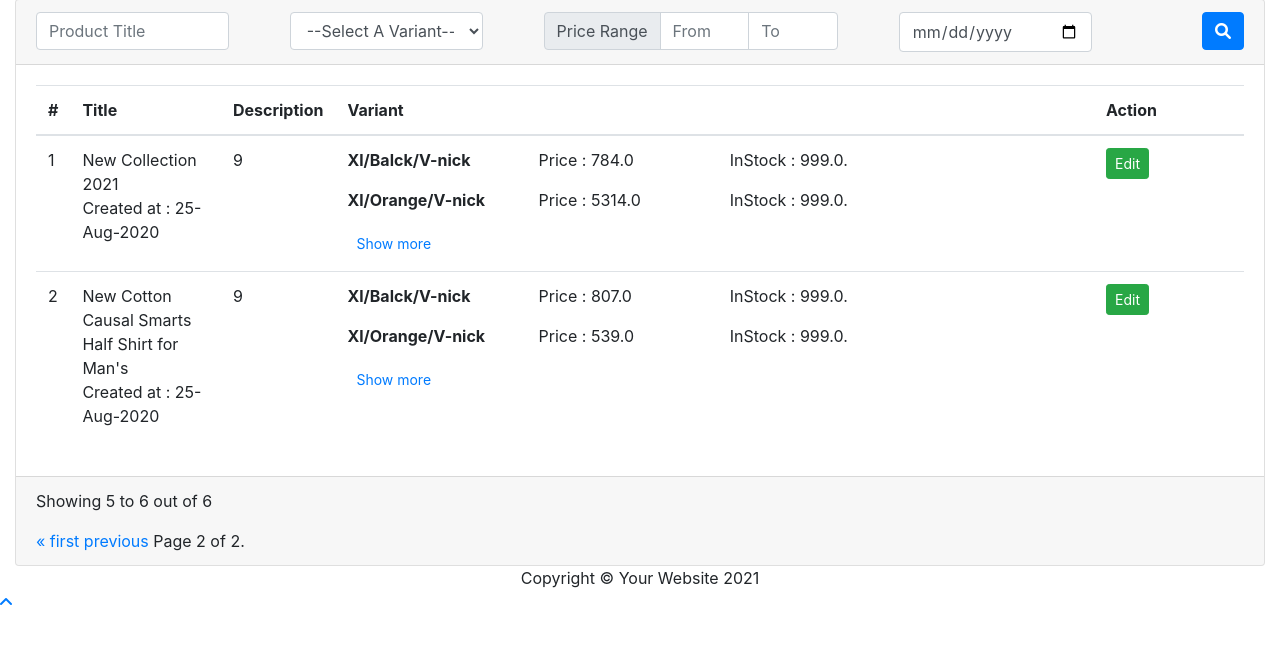
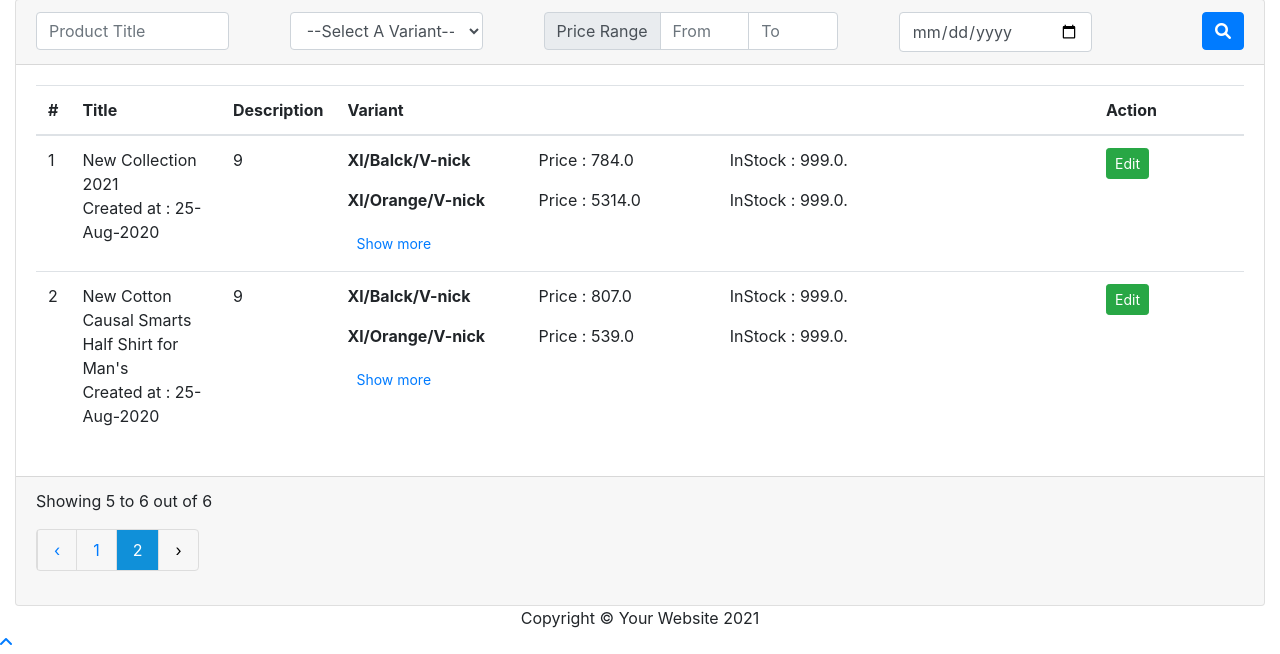
Before and after one commit to imzulkar/Project-1, a Django app: page /product/list/?page=2 in a window 1280 px wide. Shown: the part 714-1368 px from the top of the page. Before the commit the page ends 1319 px from the top, so only its background shows below. Run offline with Django 3.2, Linux system fonts and the light colour scheme; data comes from the database, SQL or seed files in the repository; style sheets or scripts are compiled from the project's sources; some libraries are stand-ins or nearby versions.

Commit message:
pagination as required

```diff
--- a/src/product/templates/products/list.html
+++ b/src/product/templates/products/list.html
@@ -99,10 +99,10 @@
                 <p>Showing {{ page_obj.start_index }} to {{ page_obj.end_index }} out of {{ page_obj.paginator.count }}
                 </p>
 
-                <div class="pagination">
+                <!-- <div class="pagination">
                     <span class="step-links">
                         {% if page_obj.has_previous %}
-                        <a href="?page=1">&laquo; first </a>
+                        <a href="?page=1">&lt; first </a>
                         <a href="?page={{ page_obj.previous_page_number }}"> previous </a>
                         {% endif %}
 
@@ -112,10 +112,33 @@
 
                         {% if page_obj.has_next %}
                         <a href="?page={{ page_obj.next_page_number }}">next</a>
-                        <a href="?page={{ page_obj.paginator.num_pages }}">last &raquo;</a>
+                        <a href="?page={{ page_obj.paginator.num_pages }}">last &gt;</a>
                         {% endif %}
                     </span>
-                </div>
+                </div> -->
+
+                {% if is_paginated %}
+                <ul class="pagination">
+                    {% if page_obj.has_previous %}
+                    <li><a href="?page={{ page_obj.previous_page_number }}">&lsaquo;</a></li>
+                    {% else %}
+                    <li class="disabled"><span>&lsaquo;</span></li>
+                    {% endif %}
+                    {% for i in paginator.page_range %}
+                    {% if page_obj.number == i %}
+                    <li class="active"><span>{{ i }} <span class="sr-only">(current)</span></span></li>
+                    {% else %}
+                    <li><a href="?page={{ i }}">{{ i }}</a></li>
+                    {% endif %}
+                    {% endfor %}
+                    {% if page_obj.has_next %}
+                    <li><a href="?page={{ page_obj.next_page_number }}">&rsaquo;</a></li>
+                    {% else %}
+                    <li class="disabled"><span>&rsaquo;</span></li>
+                    {% endif %}
+                </ul>
+                {% endif %}
+
             </div>
             <div class="col-md-2">
 
@@ -123,4 +146,29 @@
         </div>
     </div>
 </div>
+
+
+<style>
+    .pagination {
+        display: inline-block;
+        border: 1px solid #ddd;
+    }
+
+    .pagination li {
+        color: black;
+        float: left;
+        padding: 8px 16px;
+        text-decoration: none;
+        border-left: 1px solid #ddd;
+    }
+
+    .pagination li.active {
+        background-color: #1090D9;
+        color: white;
+    }
+
+    .pagination li:hover:not(.active) {
+        background-color: #ddd;
+    }
+</style>
 {% endblock %}
```
